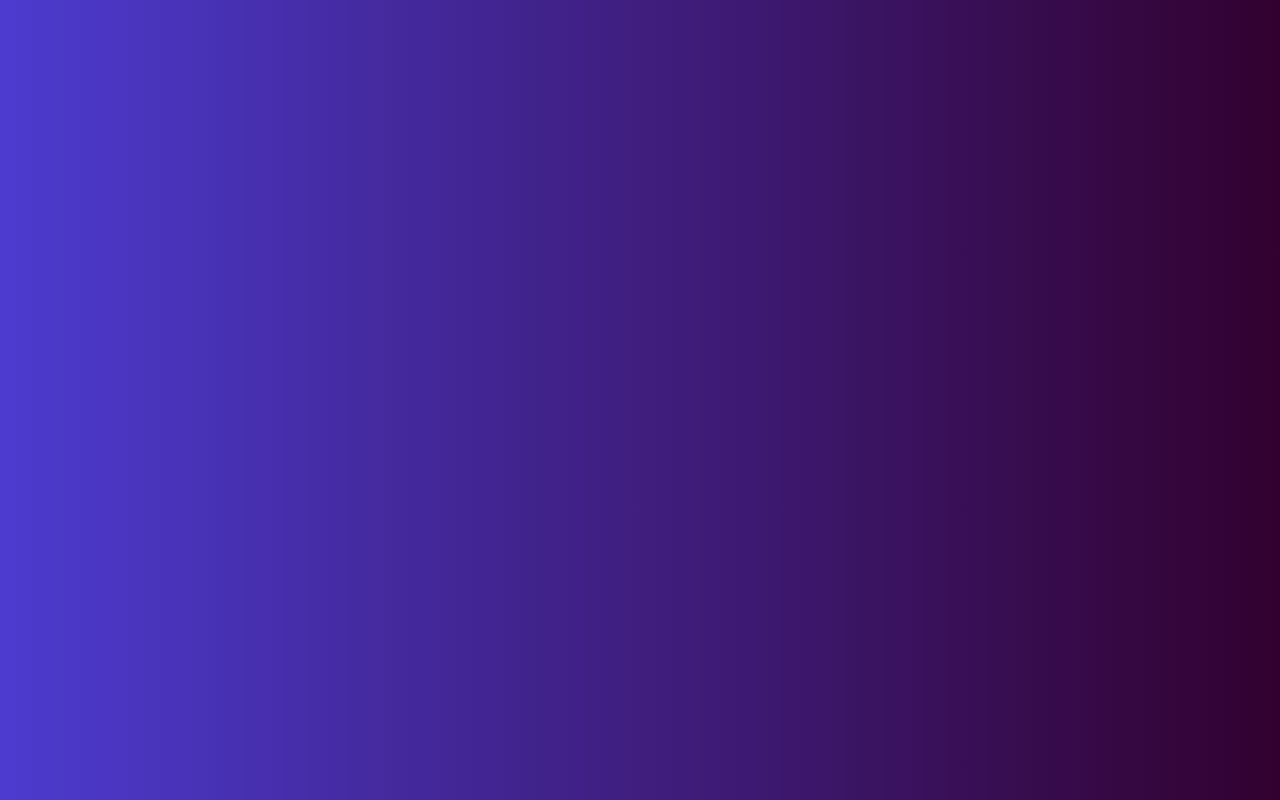
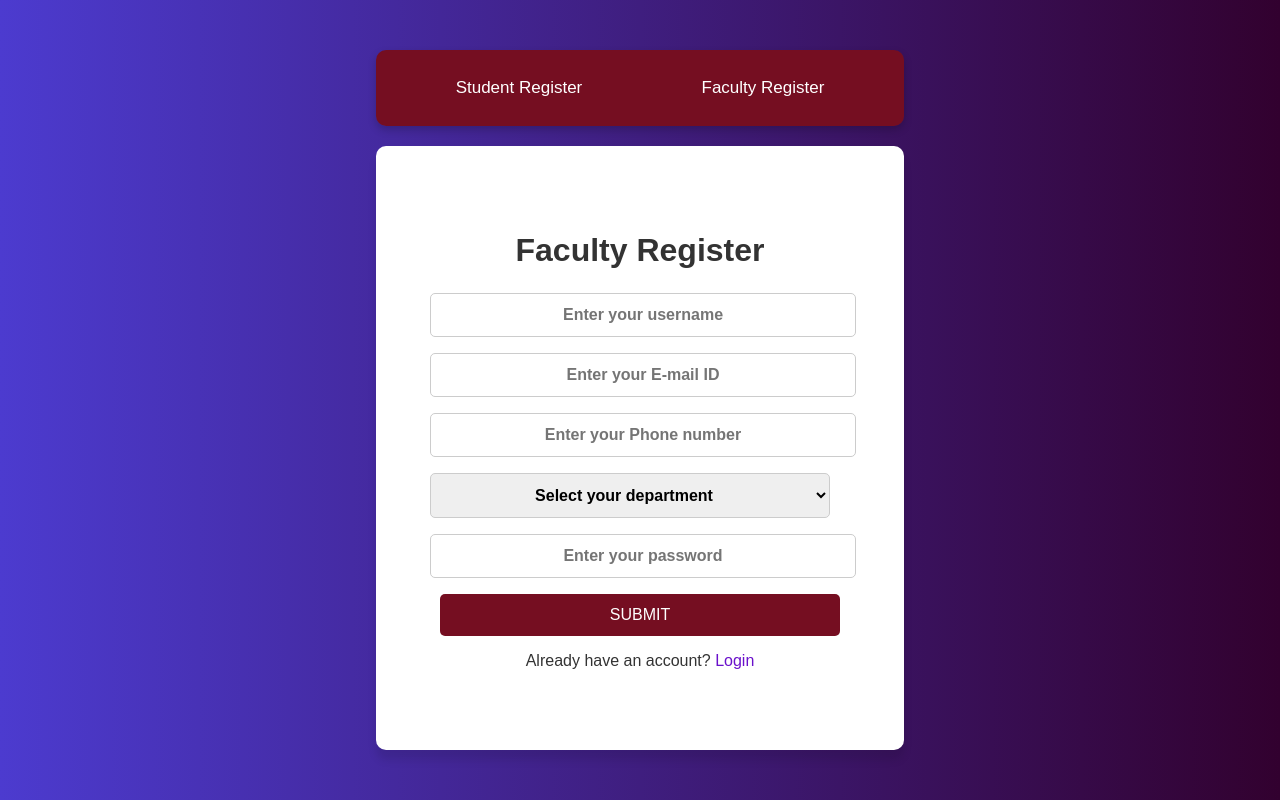
Before and after one commit to sashshaikh12/campus-event-management, a React (Create React App) app: page /faculty-register in a window 1280 px wide. Before the commit this address had no page. Built offline with nearby package versions, Linux system fonts and the light colour scheme.

Commit message:
added faculty-register

```diff
--- a/src/App.js
+++ b/src/App.js
@@ -2,6 +2,7 @@ import React from "react";
 import { BrowserRouter, Route, Routes } from "react-router-dom";
 import Login from "./components/Login";
 import Register from "./components/Register";
+import FacultyRegister from "./components/FacultyRegister";
 
 export default function App() {
   return (
@@ -9,6 +10,7 @@ export default function App() {
       <Routes>
         <Route path="/" element={<Login />} />
         <Route path="/register" element={<Register />} />
+        <Route path="faculty-register" element={<FacultyRegister />} />
       </Routes>
     </BrowserRouter>
   );
--- /dev/null
+++ b/src/components/FacultyRegister.js
@@ -0,0 +1,130 @@
+import React, { useState } from "react";
+import { useNavigate } from "react-router-dom";
+import NavBar from "./RegistrationNavbar";
+import "../styles/Login.css"; // Ensure the CSS file is correctly imported
+
+export default function FacultyRegister() {
+  const [name, setName] = useState("");
+  const [email, setEmail] = useState("");
+  const [password, setPassword] = useState("");
+  const [department, setDepartment] = useState("");
+  const [phone, setPhone] = useState("");
+  const [errors, setErrors] = useState({});
+  const navigate = useNavigate();
+
+  const validate = () => {
+    const newErrors = {};
+    const emailRegex = /^[^\s@]+@[^\s@]+\.[^\s@]+$/;
+    const phoneRegex = /^[0-9]{10}$/; // Example regex for a 10-digit phone number
+
+    if (!name) newErrors.name = "Name is required";
+    if (!email) {
+      newErrors.email = "Email is required";
+    } else if (!emailRegex.test(email)) {
+      newErrors.email = "Invalid email format";
+    }
+    if (!password) newErrors.password = "Password is required";
+    if (!department) newErrors.department = "Department is required";
+    if (!phone) {
+      newErrors.phone = "Phone number is required";
+    } else if (!phoneRegex.test(phone)) {
+      newErrors.phone = "Invalid phone number format";
+    }
+    return newErrors;
+  };
+
+  const collectData = async () => {
+    const newErrors = validate();
+    if (Object.keys(newErrors).length > 0) {
+      setErrors(newErrors);
+      return;
+    }
+    const reqbody = { name, email, password, department, phone };
+    console.warn(reqbody);
+    let result = await fetch("http://localhost:5000/faculty-register", {
+      method: "post",
+      body: JSON.stringify(reqbody),
+      headers: {
+        "Content-Type": "application/json",
+      },
+    });
+    result = await result.json();
+    console.warn(result);
+    localStorage.setItem("user", result);
+    if (result) {
+      navigate("/home");
+    }
+  };
+
+  return (
+    <div>
+      <NavBar />
+      <form className="login">
+        <h1>Faculty Register</h1>
+        <input
+          type="text"
+          id="username"
+          placeholder="Enter your username"
+          className="LoginInput"
+          value={name}
+          onChange={(e) => setName(e.target.value)}
+          required
+        />
+        {errors.name && <p className="error">{errors.name}</p>}
+        <input
+          type="email"
+          id="Email"
+          placeholder="Enter your E-mail ID"
+          className="LoginInput"
+          value={email}
+          onChange={(e) => setEmail(e.target.value)}
+          required
+        />
+        {errors.email && <p className="error">{errors.email}</p>}
+        <input
+          type="text"
+          id="Phone"
+          placeholder="Enter your Phone number"
+          className="LoginInput"
+          value={phone}
+          onChange={(e) => setPhone(e.target.value)}
+          required
+        />
+        {errors.phone && <p className="error">{errors.phone}</p>}
+        <select
+          id="department"
+          className="LoginInput"
+          value={department}
+          onChange={(e) => setDepartment(e.target.value)}
+          required
+        >
+          <option value="" disabled>
+            Select your department
+          </option>
+          <option value="CSE">CSE</option>
+          <option value="EEE">EEE</option>
+          <option value="ECE">ECE</option>
+          <option value="MECH">MECH</option>
+        </select>
+        {errors.department && <p className="error">{errors.department}</p>}
+        <input
+          type="password"
+          id="password"
+          autoComplete="on"
+          placeholder="Enter your password"
+          className="LoginInput"
+          value={password}
+          onChange={(e) => setPassword(e.target.value)}
+          required
+        />
+        {errors.password && <p className="error">{errors.password}</p>}
+        <button type="button" onClick={collectData} className="SubmitButton">
+          SUBMIT
+        </button>
+        <p>
+          Already have an account? <a href="/">Login</a>
+        </p>
+      </form>
+    </div>
+  );
+}
--- a/src/components/Login.js
+++ b/src/components/Login.js
@@ -1,6 +1,7 @@
 import React, { useEffect } from "react";
 import { useNavigate } from "react-router-dom";
 import "../styles/Login.css";
+
 const Login = () => {
   const [email, setEmail] = React.useState("");
   const [password, setPassword] = React.useState("");
@@ -25,9 +26,9 @@ const Login = () => {
         "Content-Type": "application/json",
       },
     });
-    result = await result.json();
-    console.warn(result);
-    if (result.name) {
+    if (result.status === 200) {
+      result = await result.json();
+      console.warn(result);
       localStorage.setItem("user", JSON.stringify(result));
       navigate("/home");
     } else {
--- a/src/components/Register.js
+++ b/src/components/Register.js
@@ -1,6 +1,7 @@
 import React, { useEffect, useState } from "react";
 import { useNavigate } from "react-router-dom";
 import "../styles/Login.css";
+import NavBar from "./RegistrationNavbar";
 
 
 export default function Register() {
@@ -68,6 +69,8 @@ export default function Register() {
   };
 
   return (
+    <div>
+      <NavBar className="NavBarWrapper"/>
       <form className="login">
         <h1>Register</h1>
         <input
@@ -167,5 +170,6 @@ export default function Register() {
           Already have an account? <a href="/">Login</a>
         </p>
       </form>
+    </div>
   );
 }
--- /dev/null
+++ b/src/components/RegistrationNavbar.js
@@ -0,0 +1,14 @@
+import React from "react";
+import { Link } from "react-router-dom";
+import "../styles/RegistrationNavbar.css"; // Ensure the CSS file is correctly imported
+
+const NavBar = () => {
+  return (
+    <div className="nav-bar">
+      <Link to="/register" className="nav-link">Student Register</Link>
+      <Link to="/faculty-register" className="nav-link">Faculty Register</Link>
+    </div>
+  );
+};
+
+export default NavBar;
--- a/src/styles/Login.css
+++ b/src/styles/Login.css
@@ -1,6 +1,6 @@
 body {
   font-family: Arial, sans-serif;
-    background: linear-gradient(to right, #4C3BCF , #32012F );
+  background: linear-gradient(to right, #4C3BCF, #32012F);
   display: flex;
   justify-content: center;
   align-items: center;
@@ -9,6 +9,7 @@ body {
 }
 
 .login {
+  margin-top: 20px;
   background: white;
   padding: 4rem;
   border-radius: 10px;
@@ -76,8 +77,55 @@ body {
   width: 48%;
 }
 
-  .login .error  {
-    color: red ;
+.login .error {
+  color: red;
   margin-top: -10px;
   font-size: 0.875rem;
 }
+
+/* Media query for mobile devices */
+@media (max-width: 600px) {
+  body {
+    height: auto;
+    padding: 1rem;
+    background: #4C3BCF; /* Set a solid background color */
+    display: flex;
+    justify-content: center;
+    align-items: center;
+  }
+
+  .login {
+    width: 90%;
+    padding: 2rem;
+    margin-top: 10px;
+  }
+
+  .login h1 {
+    font-size: 1.5rem;
+    margin-bottom: 1rem;
+  }
+
+  .login input,
+  .login select {
+    padding: 0.5rem;
+    font-size: 0.875rem;
+    right: 0;
+  }
+
+  .login button {
+    padding: 0.5rem;
+    font-size: 0.875rem;
+  }
+
+  .login p {
+    font-size: 0.875rem;
+  }
+
+  .form-row {
+    flex-direction: column;
+  }
+
+  .form-row .form-group {
+    width: 100%;
+  }
+}
--- /dev/null
+++ b/src/styles/RegistrationNavbar.css
@@ -0,0 +1,61 @@
+.nav-bar {
+  background: linear-gradient(90deg, #750E21, #750E21); /* Gradient background */
+  overflow: hidden;
+  display: flex;
+  justify-content: space-around;
+  padding: 14px 20px;
+  position: relative;
+  border-radius: 10px; /* Added border radius */
+  box-shadow: 0 4px 8px rgba(0, 0, 0, 0.2); /* Added shadow for a 3D effect */
+}
+
+.nav-link {
+  color: white; /* Text color set to white by default */
+  text-align: center;
+  padding: 14px 20px;
+  text-decoration: none;
+  font-size: 17px;
+  position: relative;
+  transition: color 0.3s ease, background-color 0.3s ease;
+  cursor: pointer;
+  border-radius: 5px; /* Added border radius to links */
+  overflow: hidden; /* Ensure pseudo-element stays within bounds */
+}
+
+.nav-link:visited {
+  color: white; /* Ensure visited links retain the default color */
+  text-decoration: none; /* Ensure no underline for visited links */
+}
+
+.nav-link::before {
+  content: '';
+  position: absolute;
+  width: 100%;
+  height: 100%;
+  top: 0;
+  left: -100%;
+  background-color: rgba(255, 255, 255, 0.2); /* Semi-transparent background */
+  z-index: -1;
+  transition: left 0.3s ease-in-out;
+  border-radius: 5px; /* Added border radius */
+}
+
+.nav-link:hover::before {
+  left: 0;
+}
+
+.nav-link:hover {
+  color: white; /* Keep text color white on hover */
+  background-color: rgba(255, 87, 51, 0.8); /* Change background color on hover */
+  text-decoration: none; /* Ensure no underline on hover */
+  animation: glow 1s infinite alternate; /* Add glow animation on hover */
+}
+
+@keyframes glow {
+  0% {
+    box-shadow: 0 0 5px rgba(139, 0, 0, 0.8), 0 0 10px rgba(139, 0, 0, 0.8), 0 0 15px rgba(139, 0, 0, 0.8);
+  }
+  100% {
+    box-shadow: 0 0 20px rgba(139, 0, 0, 0.8), 0 0 30px rgba(139, 0, 0, 0.8), 0 0 40px rgba(139, 0, 0, 0.8);
+  }
+}
```
Lines whose indentation alone changed are shown as unchanged.
